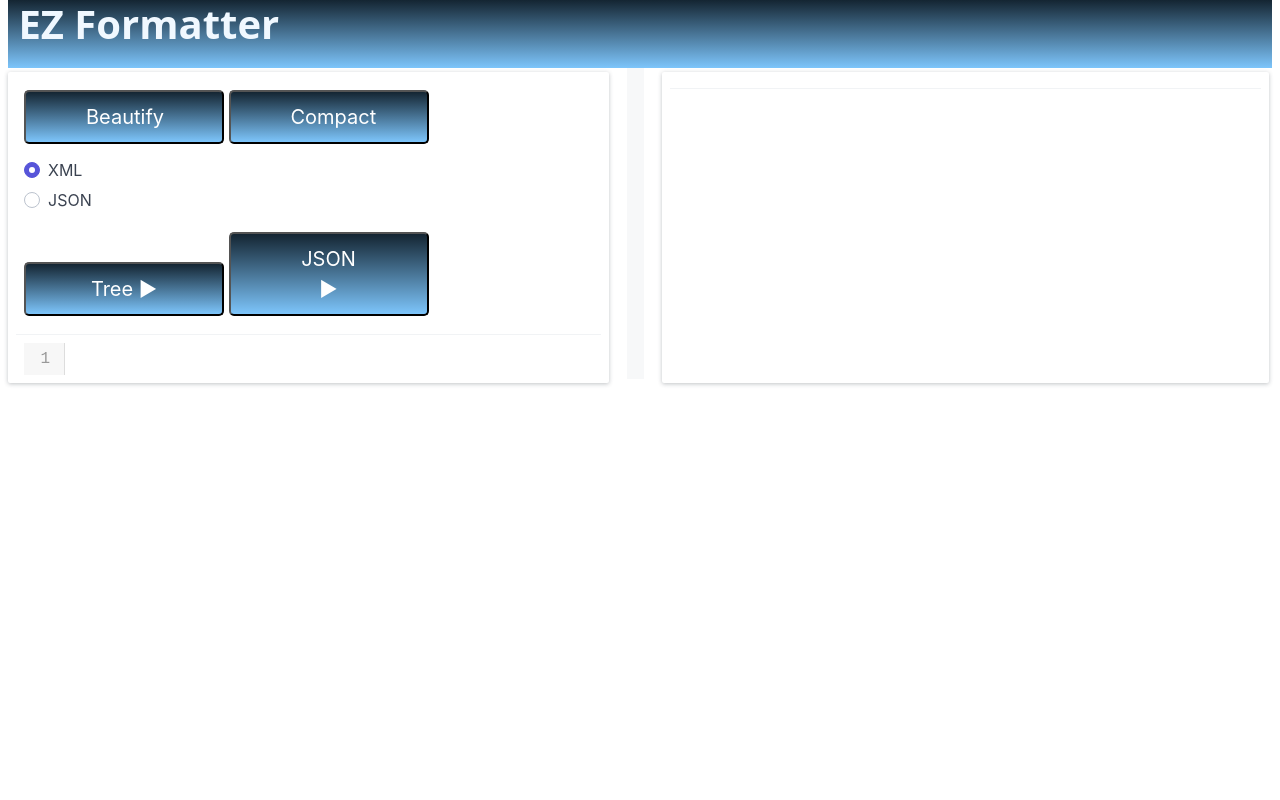
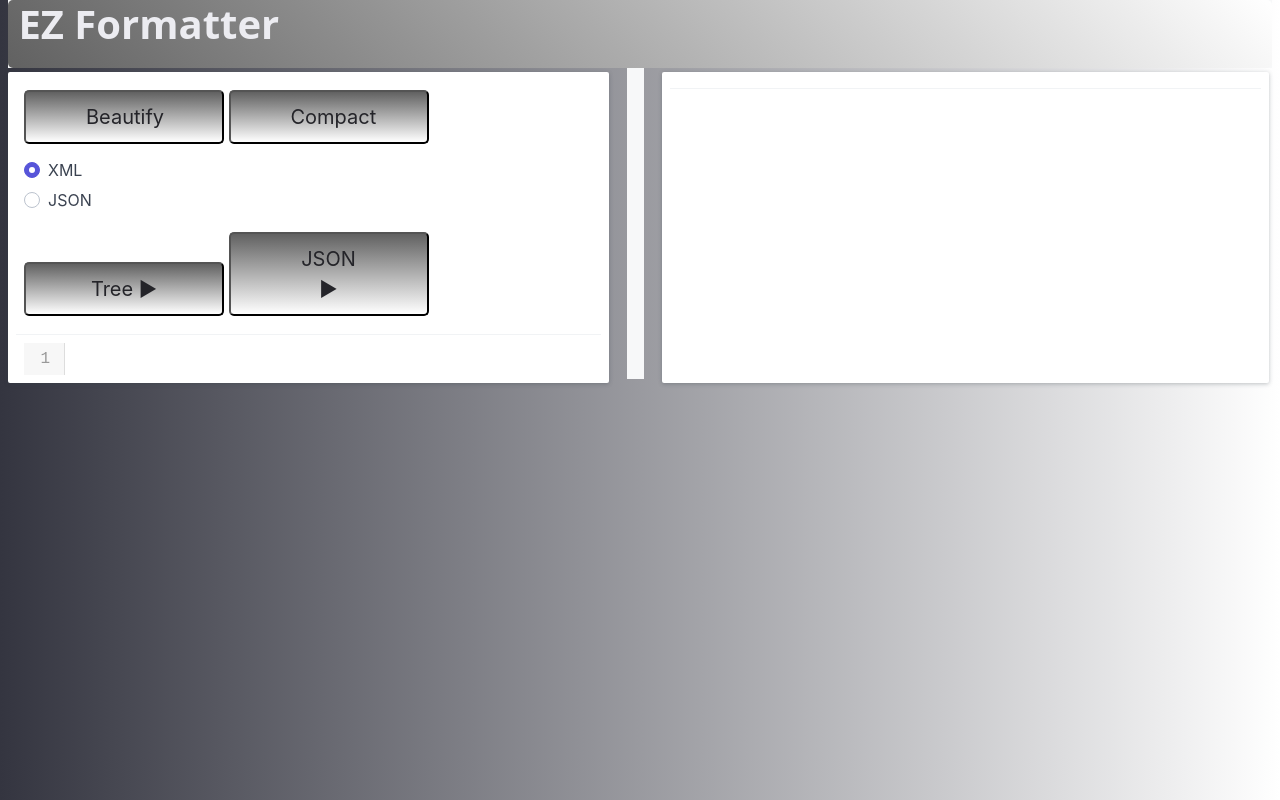
Before and after one commit to coinbrute/ez-formatter, a React (Create React App) app: page / in a window 1280 px wide. Built offline with nearby package versions, Linux system fonts and the light colour scheme.

Commit message:
more styles.

```diff
--- a/public/index.html
+++ b/public/index.html
@@ -3,7 +3,7 @@
   <head>
     <meta charset="utf-8">
   </head>
-  <body style="width: 100%; height: 800px">
+  <body style="background: linear-gradient(90deg, #343540, #ffffff);">
     <div id="root"></div>
   </body>
 </html>
--- a/src/App.css
+++ b/src/App.css
@@ -1,7 +1,6 @@
 @import "../node_modules/spectre.css/dist/spectre.css";
 @import "../node_modules/codemirror/lib/codemirror.css";
 @import "../node_modules/codemirror/addon/fold/foldgutter.css";
-
 
 
 .CodeMirror {
@@ -24,20 +23,24 @@
 }
 
 .navbar-section {
-    background-color: #2e6793;
-    background-blend-mode:lighten;
-    background: -webkit-linear-gradient(#142532, #7dc5fb);
+    background: linear-gradient(45deg, #616161, #ffffff);
+    --tw-text-opacity: 1;
+    color: rgba(236,236,241,var(--tw-text-opacity));
+    border-radius: 5px;
+    box-shadow: #142532;
 }
 
 .title-font {
     font-family: system-ui;
     font-weight: 700;
-    color:aliceblue;
+    --tw-text-opacity: 1;
+    color: rgba(236,236,241,var(--tw-text-opacity));
 }
 
 .button-style {
-    background: -webkit-linear-gradient(#142532, #7dc5fb);
-    color: white;
+    background: -webkit-linear-gradient(#616161, #ffffff);
+    --tw-text-opacity: 1;
+    color: rgba(36,36,41,var(--tw-text-opacity));
     font-size: 20px;
     padding: 10px 60px;
     border-radius: 5px;
--- a/src/index.css
+++ b/src/index.css
@@ -2,4 +2,5 @@ body {
     margin: 0;
     padding: 0;
     font-family: Roboto , sans-serif;
+    background: -moz-radial-gradient(#343540, #487597)!important;
 }
```
